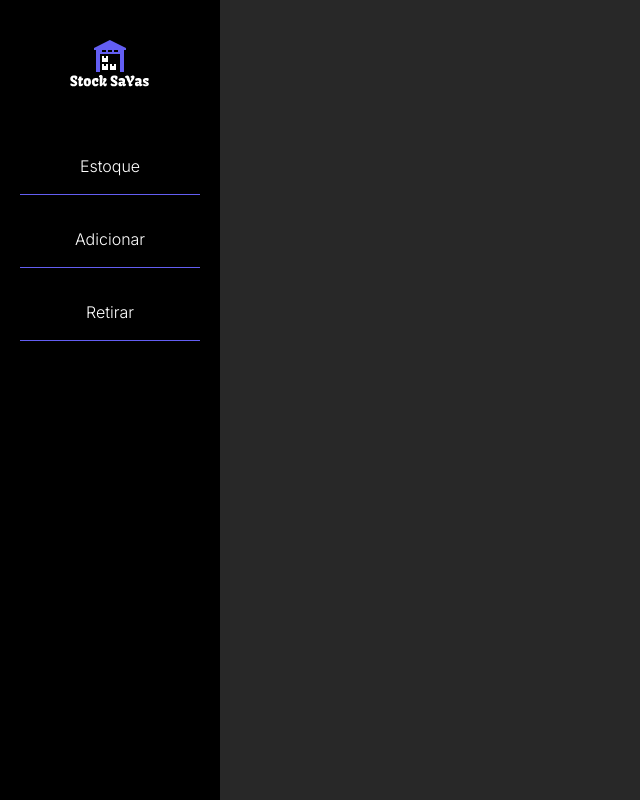
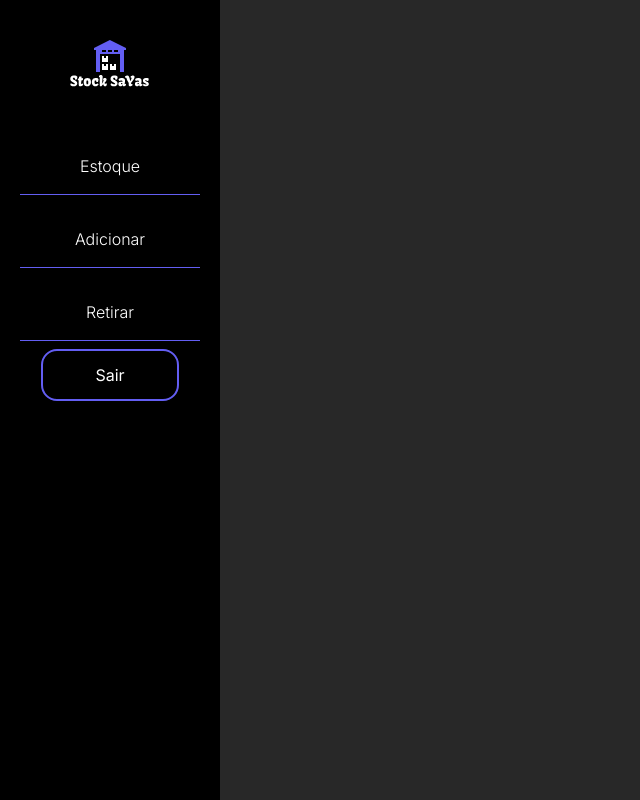
Before and after one commit to SantiagoChiniske/controle_estoque, a React (Vite) app in the folder front-end/: page / in a window 1280 px wide. Shown: the whole page, without its empty margins (0-640 px from the left). Built offline with nearby package versions, Linux system fonts and the light colour scheme; no server answers; sample sign-in values are in the browser's storage.

Commit message:
FEAT: Funcao de sair da aplicacao

```diff
--- a/front-end/src/components/Header/Header.jsx
+++ b/front-end/src/components/Header/Header.jsx
@@ -1,9 +1,18 @@
 import { useState } from "react"
 import Logo from "../../assets/Logo.svg"
 import { Link } from "react-router-dom"
+import { useNavigate } from 'react-router-dom';
 
 export default function  Header(){
+    const navigate = useNavigate()
     const roleToken = sessionStorage.getItem("role")
+
+    function sairDoSistema(e){
+        e.preventDefault();
+        sessionStorage.clear();
+        navigate("/login")
+
+    }
 
 
     return(
@@ -23,6 +32,7 @@ export default function  Header(){
                  <Link className="text-center text-white font-light py-4 border-b-primary border-b-1 w-45 m-2  focus:text-primary focus:font-bold hover:text-primary " to="/listar/produtos">Listar itens</Link>
                 :<></>}
 
+                <button onClick={sairDoSistema} className="text-white px-13 py-3 rounded-2xl border-2 border-primary cursor-pointer">Sair</button>
 
 
             </nav>
```
